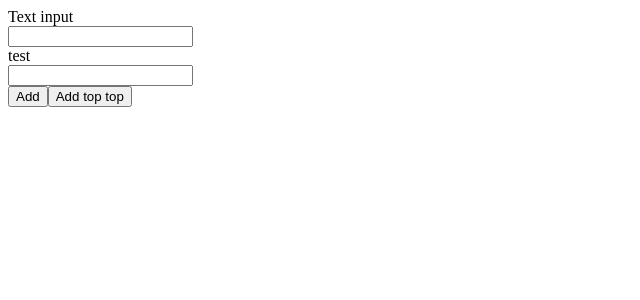
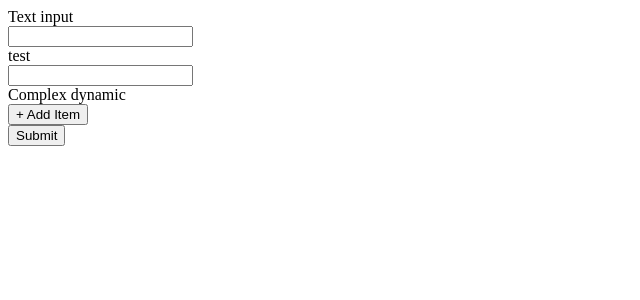
Before and after one commit to RevoLabs-IO/antd-form-composer, a React (Vite) app: page / in a window 1280 px wide. Shown: the top 300 px of the page, without its empty margins (0-640 px from the left). Built offline with nearby package versions, Linux system fonts and the light colour scheme.

Commit message:
feat: ✨ Update the dynamic item fields

```diff
--- a/lib/Item.tsx
+++ b/lib/Item.tsx
@@ -45,13 +45,21 @@ export const FormComposerItem: React.FC<FormComposerItemProps> = (props) => {
     (item: FormComposerItemType, form?: FormInstance<AnyObject>) => {
       let content;
 
-      console.log(listConfig);
+      const {
+        name: listFieldName,
+        key: listFieldKey,
+        ...listFieldRest
+      } = listConfig || {};
 
       const formValues = form?.getFieldsValue() || {};
+      const values = listName
+        ? (get(
+            formValues,
+            [...listName, listFieldName]?.join('.'),
+          ) as AnyObject)
+        : formValues;
 
-      const values = listName
-        ? (get(formValues, listName?.join('.')) as AnyObject)
-        : formValues;
+      console.log(listName, listFieldName, values);
 
       const hidden =
         typeof item.hidden === 'function' && form
@@ -81,12 +89,6 @@ export const FormComposerItem: React.FC<FormComposerItemProps> = (props) => {
       if (isEmpty(itemProps)) {
         content = <InputComponent {...inputProps} />;
       } else {
-        const {
-          name: listFieldName,
-          key: listFieldKey,
-          ...listFieldRest
-        } = listConfig || {};
-
         const namePath = [
           listFieldName,
           ...(Array.isArray(itemProps.name)
--- a/lib/List.tsx
+++ b/lib/List.tsx
@@ -1,50 +1,59 @@
-import { Button, Form } from 'antd';
+import { Form, FormListFieldData, FormListOperation, RowProps } from 'antd';
 import { NamePath } from 'antd/es/form/interface';
-import React, { Fragment } from 'react';
+import React from 'react';
 
 import { FormComposerItems } from './Items';
 import type { AnyObject, FormComposerItemType } from './types';
 
 export interface FormComposerListProps {
   name: NamePath;
+  rowProps?: RowProps;
   items: FormComposerItemType[];
   initialValues: AnyObject;
+  listRender: (
+    content: React.ReactNode,
+    fields: FormListFieldData[],
+    operation: FormListOperation,
+  ) => React.ReactNode;
+  itemRender: (
+    content: React.ReactNode,
+    field: FormListFieldData,
+    operation: FormListOperation,
+  ) => React.ReactNode;
 }
 
 export const FormComposerList: React.FC<FormComposerListProps> = ({
   name: fieldName,
   items,
-  initialValues,
+  rowProps,
+  listRender,
+  itemRender,
 }) => {
   return (
     <Form.List name={fieldName}>
-      {(listOfItems, { add, remove }) => {
-        return (
-          <>
-            {listOfItems.map((field) => {
-              return (
-                <Fragment key={field.key}>
+      {(fields, operation) => {
+        const fieldItems = fields.map((field) => {
+          const itemsContent = (
             <FormComposerItems
+              key={field.key}
+              rowProps={rowProps}
               listName={fieldName}
               listConfig={field}
               items={items}
             />
-                  <Button
-                    type="primary"
-                    danger
-                    onClick={() => remove(field.name)}
-                  >
-                    Remove
-                  </Button>
-                </Fragment>
           );
-            })}
-            <Button onClick={() => add(initialValues || {})}>Add</Button>
-            <Button onClick={() => add(initialValues || {}, 0)}>
-              Add top top
-            </Button>
-          </>
-        );
+
+          if (typeof itemRender === 'function') {
+            return itemRender(itemsContent, field, operation);
+          }
+
+          return itemsContent;
+        });
+
+        if (typeof listRender === 'function') {
+          return listRender(fieldItems, fields, operation);
+        }
+        return fieldItems;
       }}
     </Form.List>
   );
--- a/src/App.tsx
+++ b/src/App.tsx
@@ -1,15 +1,15 @@
 import {
-  AnyObject,
   FormComposer,
   FormComposerItemType,
   registerInputComponents,
 } from '@lib';
 import {
   AutoComplete,
+  Button,
+  Card,
   Cascader,
   Checkbox,
   DatePicker,
-  FormInstance,
   InputNumber,
   Mentions,
   Rate,
@@ -44,15 +44,11 @@ type FormValues = {
 };
 
 function App() {
-  const renderInputProps = useCallback(
-    (form: FormInstance, values: AnyObject) => {
-      console.log(form, values);
-      return {
-        placeholder: '',
-      };
-    },
-    [],
-  );
+  const renderInputProps = useCallback(() => {
+    return {
+      placeholder: '',
+    };
+  }, []);
 
   const items = useMemo(() => {
     return [
@@ -101,7 +97,6 @@ function App() {
                   { required: true, message: 'Vui lòng nhập tên thiết bị ' },
                 ],
               },
-              inputProps: renderInputProps,
             },
             {
               col: {
@@ -139,9 +134,40 @@ function App() {
         type: 'list',
         col: 24,
         itemProps: {
+          label: 'Complex dynamic',
           name: 'complex-dynamic',
         },
         inputProps: {
+          listRender: (content, _fields, operation) => {
+            return (
+              <>
+                {content}
+                <Button type="dashed" onClick={() => operation.add()} block>
+                  + Add Item
+                </Button>
+              </>
+            );
+          },
+          itemRender: (content, field, operation) => {
+            return (
+              <Card
+                size="small"
+                title={`Item ${field.name + 1}`}
+                key={field.key}
+                extra={
+                  <Button
+                    type="dashed"
+                    onClick={() => operation.remove(field.name)}
+                    block
+                  >
+                    Remove
+                  </Button>
+                }
+              >
+                {content}
+              </Card>
+            );
+          },
           items: [
             {
               type: 'text',
@@ -160,6 +186,35 @@ function App() {
                 label: 'List',
               },
               inputProps: {
+                listRender: (content, _fields, operation) => {
+                  console.log(operation);
+                  return (
+                    <>
+                      {content}
+                      <Button
+                        type="dashed"
+                        onClick={() => operation.add()}
+                        block
+                      >
+                        + Add Sub Item
+                      </Button>
+                    </>
+                  );
+                },
+                itemRender: (content, field, operation) => {
+                  return (
+                    <>
+                      {content}
+                      <Button
+                        type="dashed"
+                        onClick={() => operation.remove(field.name)}
+                        block
+                      >
+                        Remove
+                      </Button>
+                    </>
+                  );
+                },
                 items: [
                   {
                     type: 'text',
@@ -192,12 +247,16 @@ function App() {
   return (
     <div className="App">
       <FormComposer
+        labelCol={{ span: 6 }}
+        wrapperCol={{ span: 18 }}
         name="demo-form"
         items={items}
-        layout="vertical"
+        layout="horizontal"
         initialValues={{}}
         onFinish={onSubmit}
-      ></FormComposer>
+      >
+        <button type="submit">Submit</button>
+      </FormComposer>
     </div>
   );
 }
```
Lines whose indentation alone changed are shown as unchanged.
